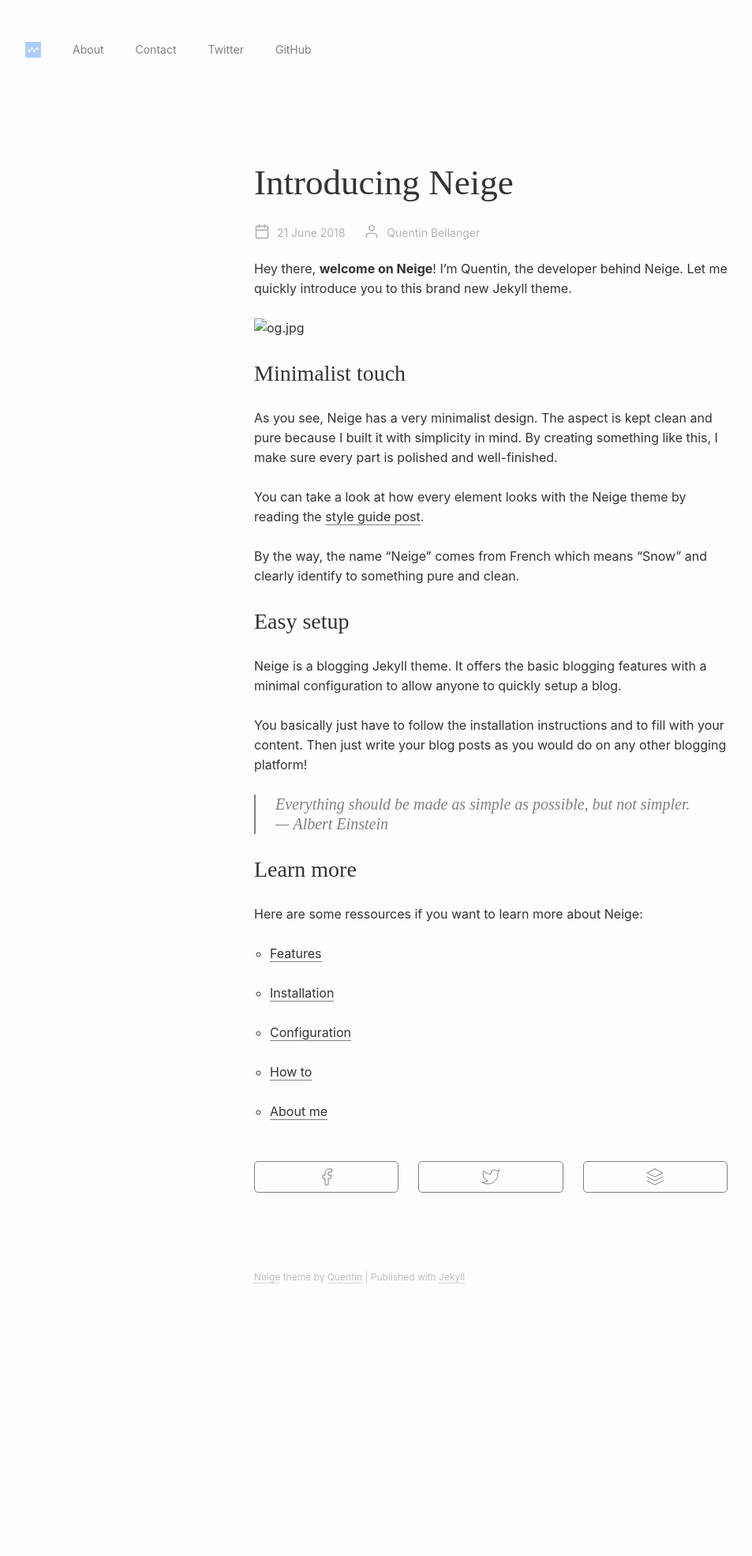
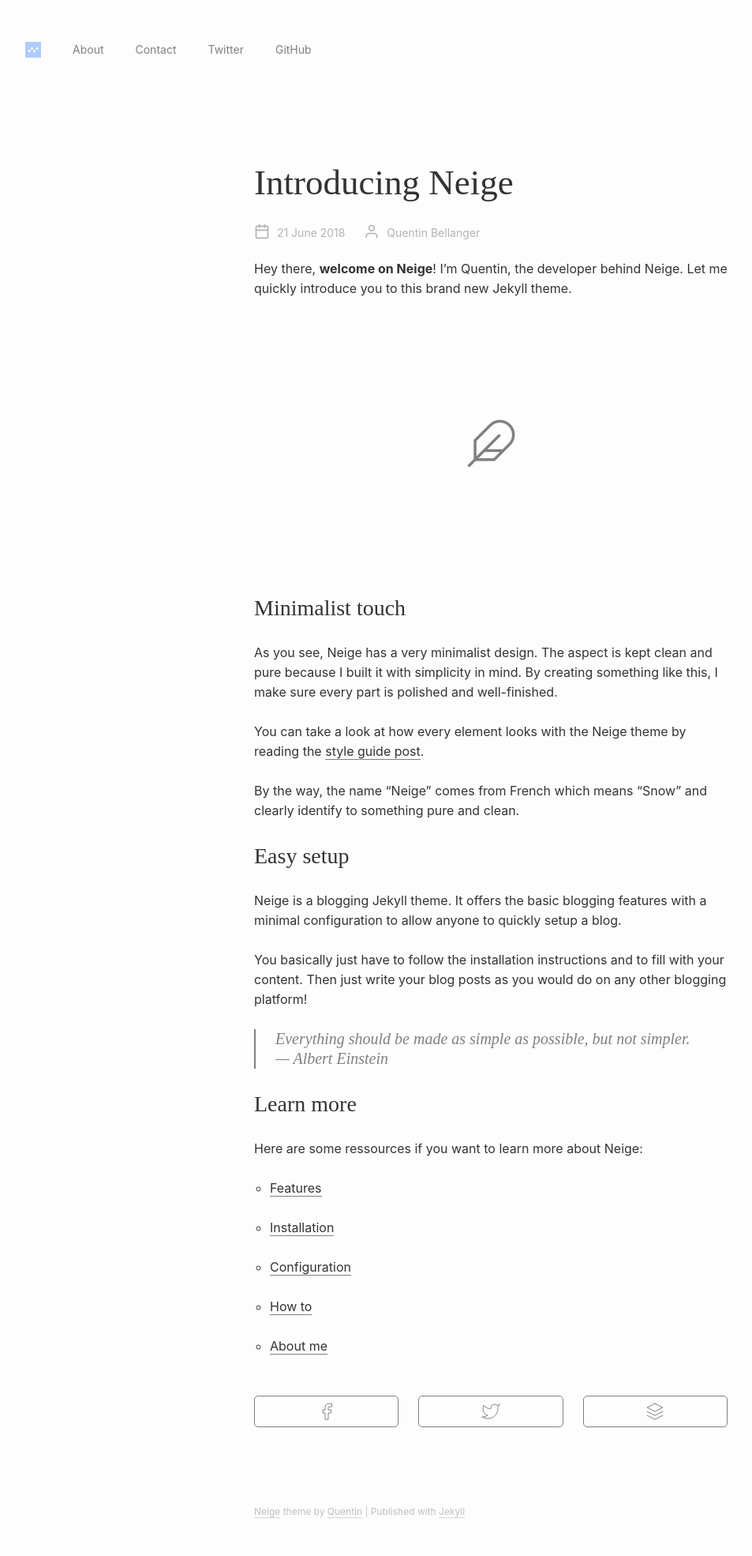
Before and after one commit to bellangerq/neige-theme, a Jekyll site: the page built from _posts/2018-06-21-introducing-neige.markdown, in a window 1280 px wide. Shown: the whole page at 79% size, without its empty margins (18-971 px from the left). Built offline with Jekyll 4.4.1, drawn with Linux system fonts in a browser that asks for light colours; before the commit the page ends 1673 px from its top, so only the background shows below that.

Commit message:
Updated Introducing Neige

```diff
--- a/_posts/2018-06-21-introducing-neige.markdown
+++ b/_posts/2018-06-21-introducing-neige.markdown
@@ -8,7 +8,7 @@
 
 Hey there, **welcome on Neige**! I'm Quentin, the developer behind Neige. Let me quickly introduce you to this brand new Jekyll theme.
 
-![og.jpg](/api/v2/sites/5b1e6bae3d71948784a7eae/source/_uploads/og.jpg?download "Neige theme")
+![og.jpg](/uploads/og.jpg)
 
 ## Minimalist touch
 
```
